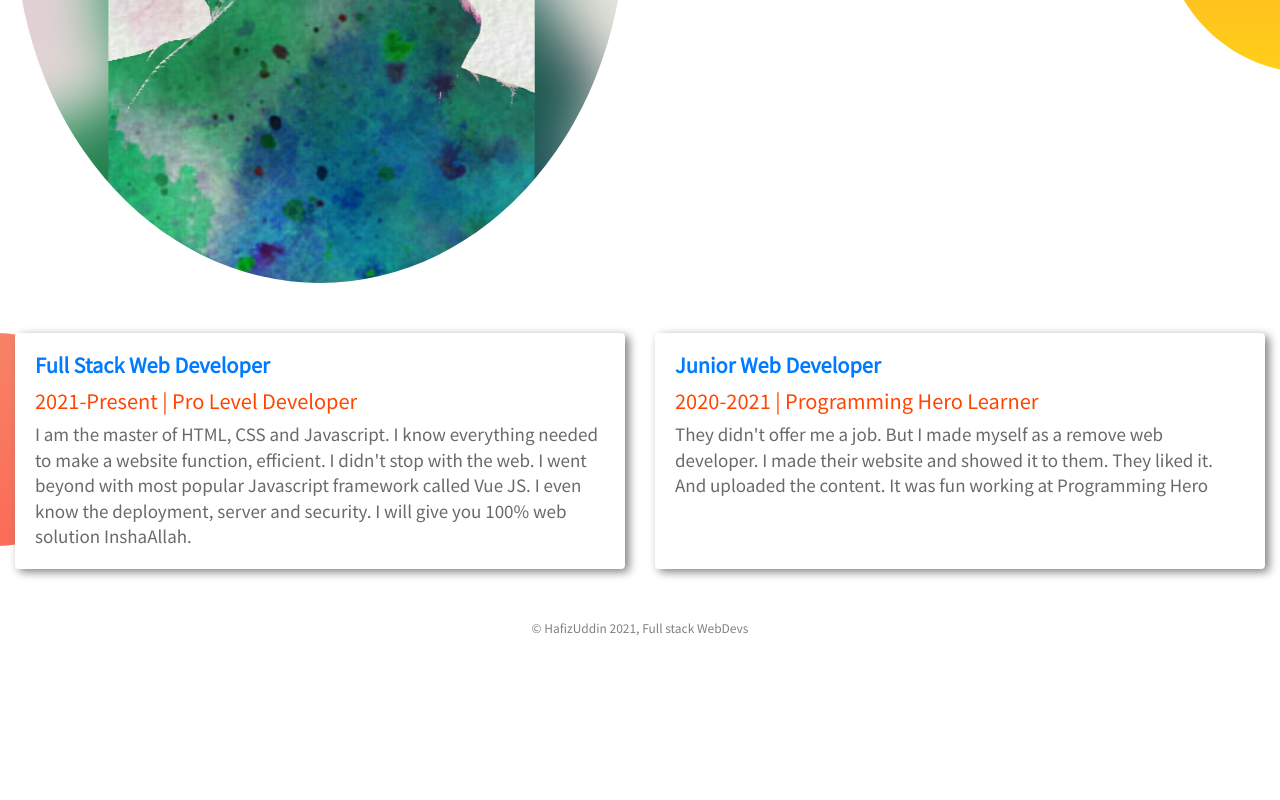
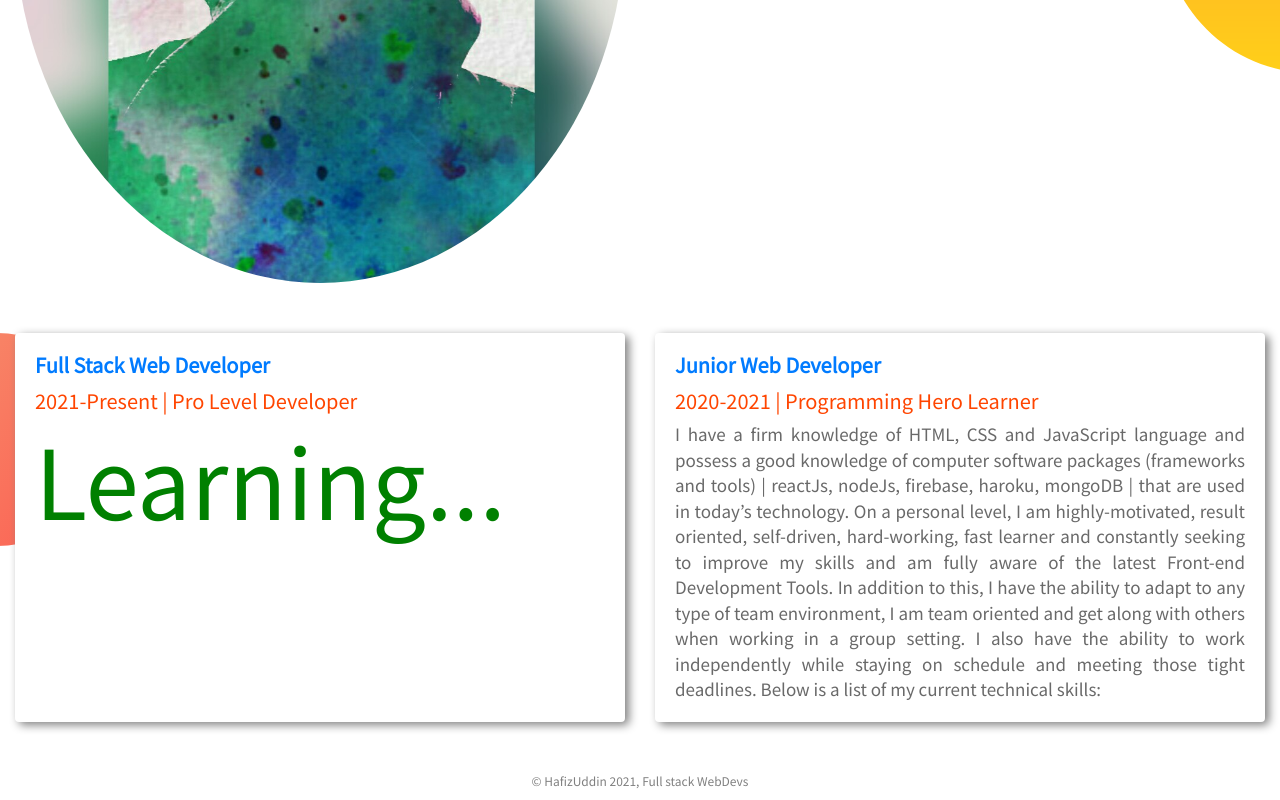
Before and after one commit to hafiz71/my-portfolio, a plain HTML site: page index.html in a window 1280 px wide. Shown: the part 1135-1935 px from the top of the page. Before the commit the page ends 1782 px from the top, so only its background shows below. Drawn offline with nearby package versions, Linux system fonts and the light colour scheme.

Commit message:
adding some text

```diff
--- a/index.html
+++ b/index.html
@@ -78,7 +78,7 @@
                 <div class="card-body">
                   <h5 class="card-title font-weight-bolder text-primary">Full Stack Web Developer</h5>
                   <h4 id="title-color">2021-Present | Pro Level Developer</h4>
-                  <p class="card-text">I am the master of HTML, CSS and Javascript. I know everything needed to make a website function, efficient. I didn't stop with the web. I went beyond with most popular Javascript framework called Vue JS. I even know the deployment, server and security. I will give you 100% web solution InshaAllah.</p>
+                  <h1 class="card-text display-1" style="color:green">Learning...</h1>
                 </div>
               </div>
             </div>
@@ -87,7 +87,10 @@
                 <div class="card-body">
                   <h5 class="card-title  font-weight-bolder text-primary">Junior Web Developer</h5>
                   <h4 id="title-color">2020-2021 | Programming Hero Learner</h4>
-                  <p class="card-text">They didn't offer me a job. But I made myself as a remove web developer. I made their website and showed it to them. They liked it. And uploaded the content. It was fun working at Programming Hero</p>
+                  <p class="card-text">I have a firm knowledge of HTML, CSS and JavaScript language and possess a good knowledge of computer software packages (frameworks and tools) | reactJs, nodeJs, firebase, haroku, mongoDB | that are used in today’s technology.
+                    On a personal level, I am highly-motivated, result oriented, self-driven, hard-working, fast learner and constantly seeking to improve my skills and am fully aware of the latest Front-end Development Tools.
+                    In addition to this, I have the ability to adapt to any type of team environment, I am team oriented and get along with others when working in a group setting. I also have the ability to work independently while staying on schedule and meeting those tight deadlines.
+                    Below is a list of my current technical skills:</p>
                 </div>
               </div>
             </div>
--- a/style.css
+++ b/style.css
@@ -32,6 +32,7 @@ h4{
 p{
     font-size: 17px;
     color:dimgrey;
+    text-align:justify;
 }
 .facebook{
     background-color: red;
```
